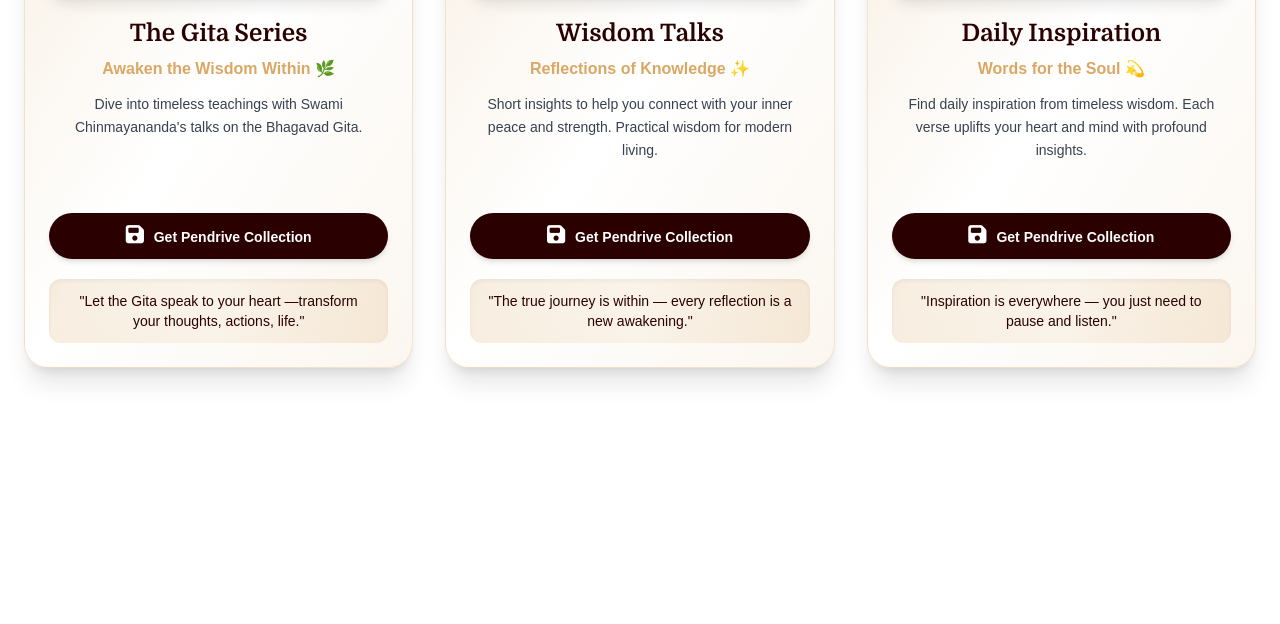
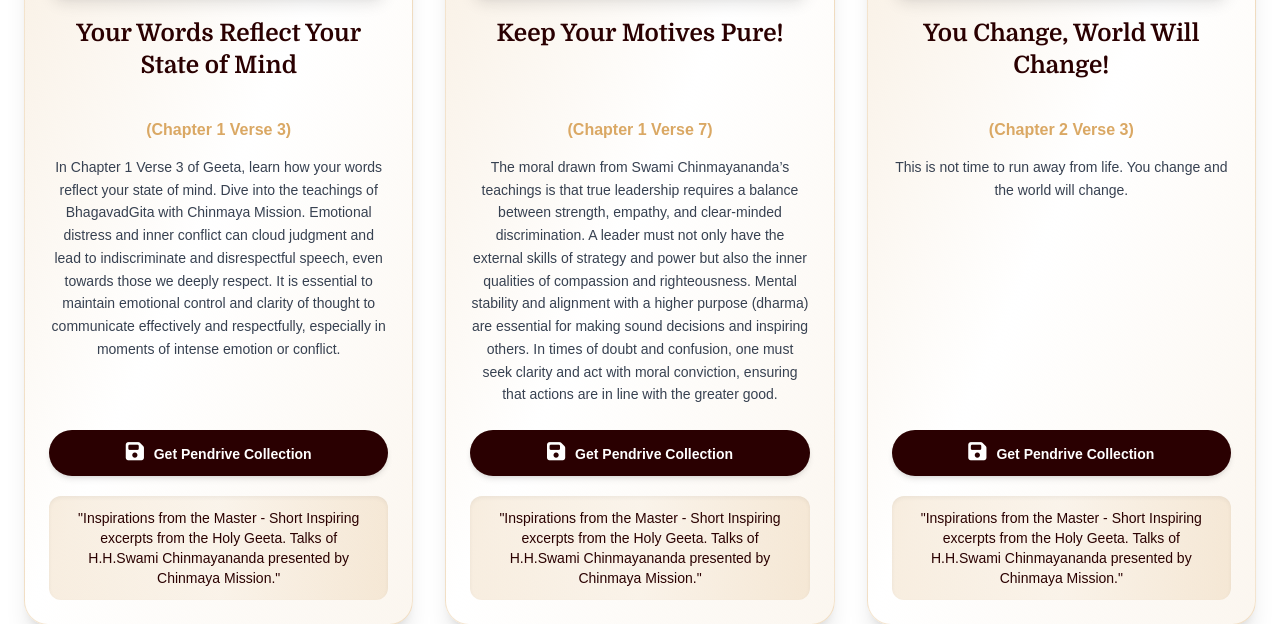
Before and after one commit to Devendrakhot/Watch-Listen, a plain HTML site: page index.html in a window 1280 px wide. Shown: the part 300-924 px from the top of the page. Before the commit the page ends 800 px from the top, so only its background shows below. Drawn offline with nearby package versions, Linux system fonts and the light colour scheme; a web font is replaced by a local one.

Commit message:
Update index.html

```diff
--- a/index.html
+++ b/index.html
@@ -104,6 +104,41 @@
         height: 100%;
       }
 
+      .title-section {
+        min-height: 110px;
+        display: flex;
+        flex-direction: column;
+        justify-content: flex-start;
+        align-items: center;
+        gap: 0.25rem;
+        text-align: center;
+        margin-bottom: 0.75rem;
+        width: 100%;
+      }
+
+      .card-title {
+        margin: 0;
+        line-height: 1.35;
+        min-height: calc(1.35em * 3);
+        max-height: calc(1.35em * 3);
+        overflow: hidden;
+        text-overflow: ellipsis;
+        display: -webkit-box;
+        line-clamp: 3;
+        -webkit-box-orient: vertical;
+        -webkit-line-clamp: 3;
+      }
+
+      .card-subtitle {
+        min-height: 1.6em;
+        max-height: 1.6em;
+        margin: 0;
+        line-height: 1.6;
+        overflow: hidden;
+        text-overflow: ellipsis;
+        white-space: nowrap;
+      }
+
       .text-section {
         min-height: 120px;
         flex-grow: 1;
@@ -155,38 +190,38 @@
 
       const videoCards = [
         {
-          title: "The Gita Series",
-          subtitle: "Awaken the Wisdom Within 🌿",
+          title: "Your Words Reflect Your State of Mind",
+          subtitle: "(Chapter 1 Verse 3)",
           description:
-            "Dive into timeless teachings with Swami Chinmayananda's talks on the Bhagavad Gita.",
+            "In Chapter 1 Verse 3 of Geeta, learn how your words reflect your state of mind. Dive into the teachings of BhagavadGita with Chinmaya Mission. Emotional distress and inner conflict can cloud judgment and lead to indiscriminate and disrespectful speech, even towards those we deeply respect. It is essential to maintain emotional control and clarity of thought to communicate effectively and respectfully, especially in moments of intense emotion or conflict.",
           thumbnail: COMMON_THUMBNAIL,
           youtubeLink:
             "https://dfm54yknoh01p.cloudfront.net/Watch-Listen/1-Your-words-reflect-your-state-of-Mind.mp4",
           pendriveLink: "#",
           quote:
-            "Let the Gita speak to your heart —transform your thoughts, actions, life.",
+            "Inspirations from the Master - Short Inspiring excerpts from the Holy Geeta. Talks of H.H.Swami Chinmayananda presented by Chinmaya Mission.",
         },
         {
-          title: "Wisdom Talks",
-          subtitle: "Reflections of Knowledge ✨",
+          title: "Keep Your Motives Pure!",
+          subtitle: "(Chapter 1 Verse 7)",
           description:
-            "Short insights to help you connect with your inner peace and strength. Practical wisdom for modern living.",
+            "The moral drawn from Swami Chinmayananda’s teachings is that true leadership requires a balance between strength, empathy, and clear-minded discrimination. A leader must not only have the external skills of strategy and power but also the inner qualities of compassion and righteousness. Mental stability and alignment with a higher purpose (dharma) are essential for making sound decisions and inspiring others. In times of doubt and confusion, one must seek clarity and act with moral conviction, ensuring that actions are in line with the greater good.",
           thumbnail: COMMON_THUMBNAIL,
           youtubeLink: "https://dfm54yknoh01p.cloudfront.net/Watch-Listen/2-Keep-your-motives-Pure!.mp4",
           pendriveLink: "#",
           quote:
-            "The true journey is within — every reflection is a new awakening.",
+            "Inspirations from the Master - Short Inspiring excerpts from the Holy Geeta. Talks of H.H.Swami Chinmayananda presented by Chinmaya Mission.",
         },
         {
-          title: "Daily Inspiration",
-          subtitle: "Words for the Soul 💫",
+          title: "You Change, World Will Change!",
+          subtitle: "(Chapter 2 Verse 3)",
           description:
-            "Find daily inspiration from timeless wisdom. Each verse uplifts your heart and mind with profound insights.",
-          thumbnail: COMMON_THUMBNAIL,
+              "This is not time to run away from life. You change and the world will change.",
+            thumbnail: COMMON_THUMBNAIL,
           youtubeLink: "https://dfm54yknoh01p.cloudfront.net/Watch-Listen/3-You-change-the-world-will-change!.mp4",
           pendriveLink: "#",
           quote:
-            "Inspiration is everywhere — you just need to pause and listen.",
+            "Inspirations from the Master - Short Inspiring excerpts from the Holy Geeta. Talks of H.H.Swami Chinmayananda presented by Chinmaya Mission.",
         },
       ];
 
@@ -210,8 +245,10 @@
               </div>
             </div>
 
-            <h3 class="text-2xl font-bold text-primary mb-2 font-Domine">${card.title}</h3>
-            <p class="text-base font-semibold text-secondary mb-3 font-Anek_Latin">${card.subtitle}</p>
+            <div class="title-section">
+              <h3 class="card-title text-2xl font-bold text-primary font-Domine">${card.title}</h3>
+              <p class="card-subtitle text-base font-semibold text-secondary font-Anek_Latin">${card.subtitle}</p>
+            </div>
 
             <div class="text-section">
               <p class="text-gray-700 text-sm leading-relaxed mb-6 font-Anek_Latin">${card.description}</p>
```
